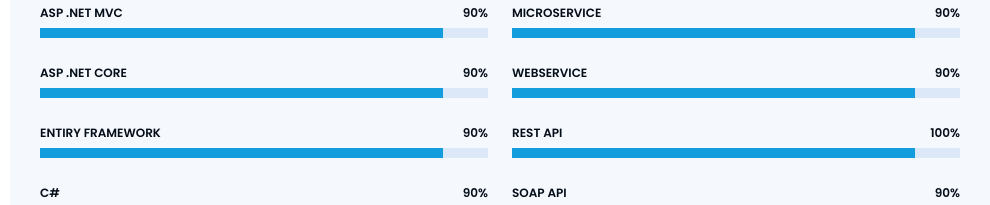
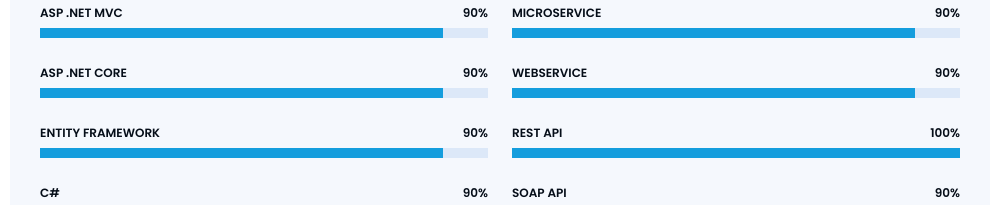
Before and after one commit to jovan51795/portfolio, a plain HTML site: page index.html in a window 1280 px wide. Shown: the part 3200-3405 px from the top of the page, without its empty margins (290-1280 px from the left). Drawn offline with nearby package versions, Linux system fonts and the light colour scheme.

Commit message:
fix typo

```diff
--- a/index.html
+++ b/index.html
@@ -273,7 +273,7 @@
               </div>
             </div>
             <div class="progress">
-              <span class="skill">ENTIRY FRAMEWORK <i class="val">90%</i></span>
+              <span class="skill">ENTITY FRAMEWORK <i class="val">90%</i></span>
               <div class="progress-bar-wrap">
                 <div class="progress-bar" role="progressbar" aria-valuenow="90" aria-valuemin="0" aria-valuemax="100"></div>
               </div>
@@ -411,7 +411,7 @@
             <div class="progress">
               <span class="skill">REST API <i class="val">100%</i></span>
               <div class="progress-bar-wrap">
-                <div class="progress-bar" role="progressbar" aria-valuenow="90" aria-valuemin="0" aria-valuemax="100"></div>
+                <div class="progress-bar" role="progressbar" aria-valuenow="100" aria-valuemin="0" aria-valuemax="100"></div>
               </div>
             </div>
             <div class="progress">
```
